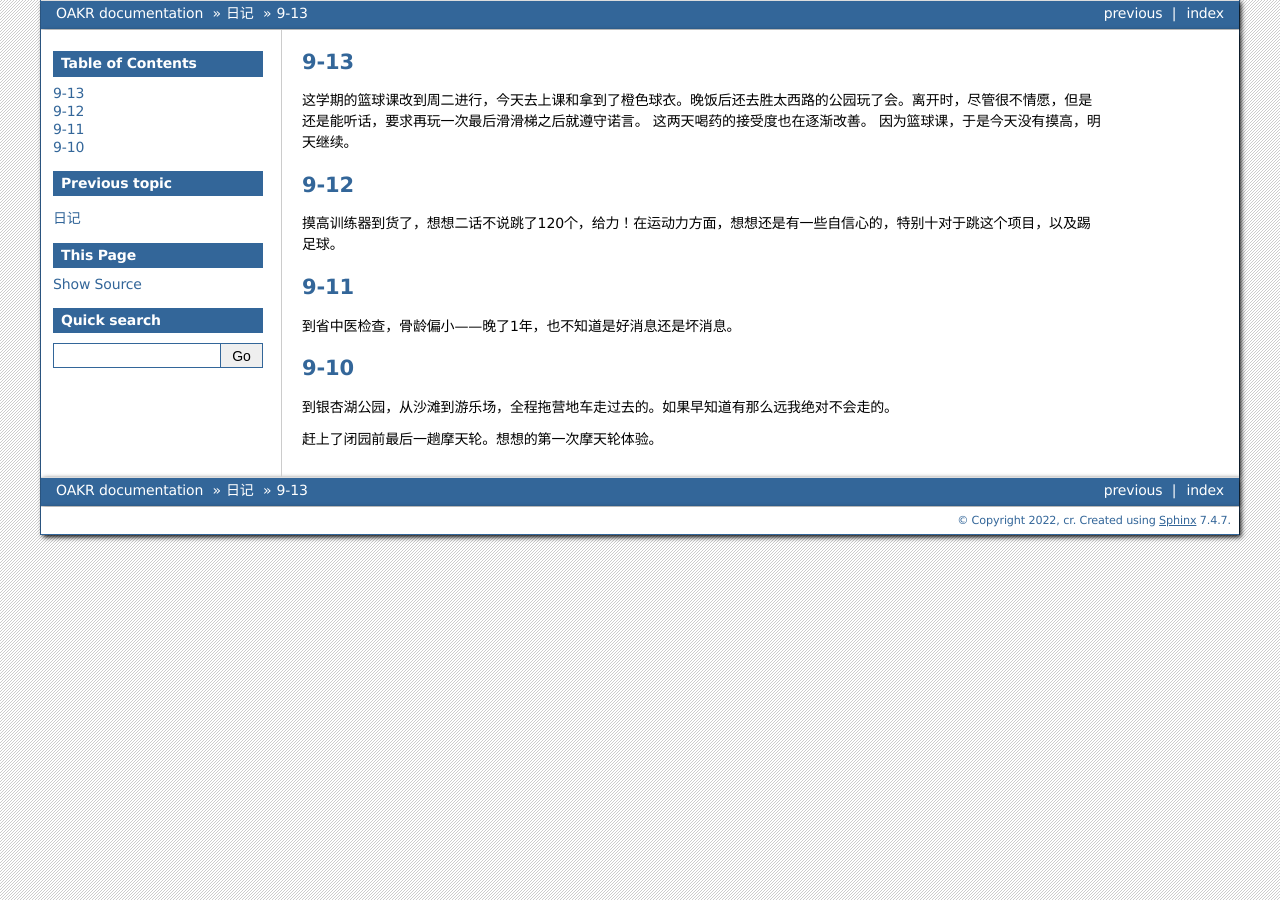
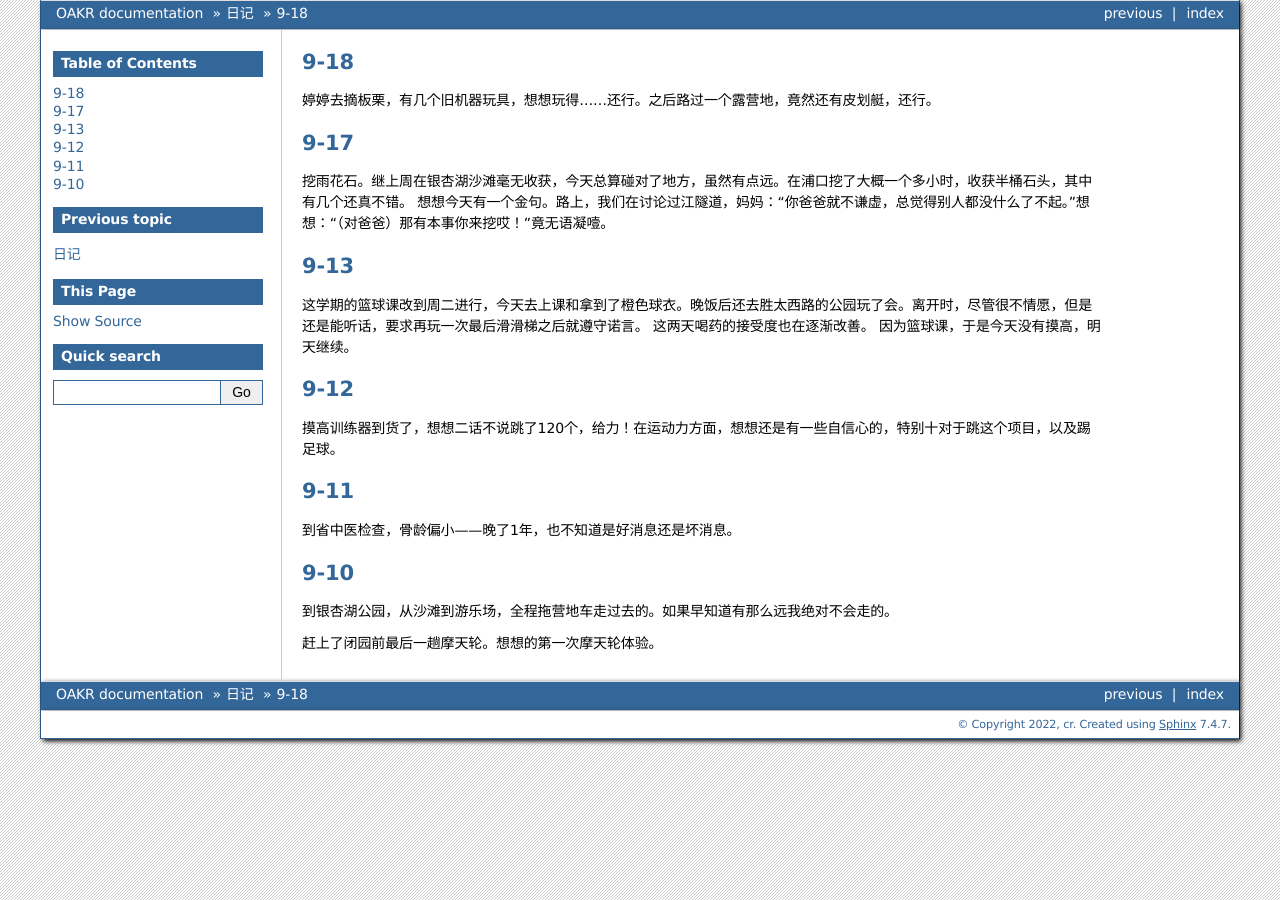
Before and after one commit to cruiurc/cruiurc.github.io, a Sphinx documentation site: the page built from source/diary/2022/2022-9.rst, in a window 1280 px wide. Built offline with Sphinx 7.4.7, drawn with Linux system fonts in a browser that asks for light colours.

Commit message:
add diaries 9-18

```diff
--- a/source/diary/2022/2022-9.rst
+++ b/source/diary/2022/2022-9.rst
@@ -1,3 +1,12 @@
+9-18
+====
+婷婷去摘板栗，有几个旧机器玩具，想想玩得……还行。之后路过一个露营地，竟然还有皮划艇，还行。
+
+9-17
+====
+挖雨花石。继上周在银杏湖沙滩毫无收获，今天总算碰对了地方，虽然有点远。在浦口挖了大概一个多小时，收获半桶石头，其中有几个还真不错。
+想想今天有一个金句。路上，我们在讨论过江隧道，妈妈：“你爸爸就不谦虚，总觉得别人都没什么了不起。”想想：“（对爸爸）那有本事你来挖哎！”竟无语凝噎。
+
 9-13
 ====
 这学期的篮球课改到周二进行，今天去上课和拿到了橙色球衣。晚饭后还去胜太西路的公园玩了会。离开时，尽管很不情愿，但是还是能听话，要求再玩一次最后滑滑梯之后就遵守诺言。
```
